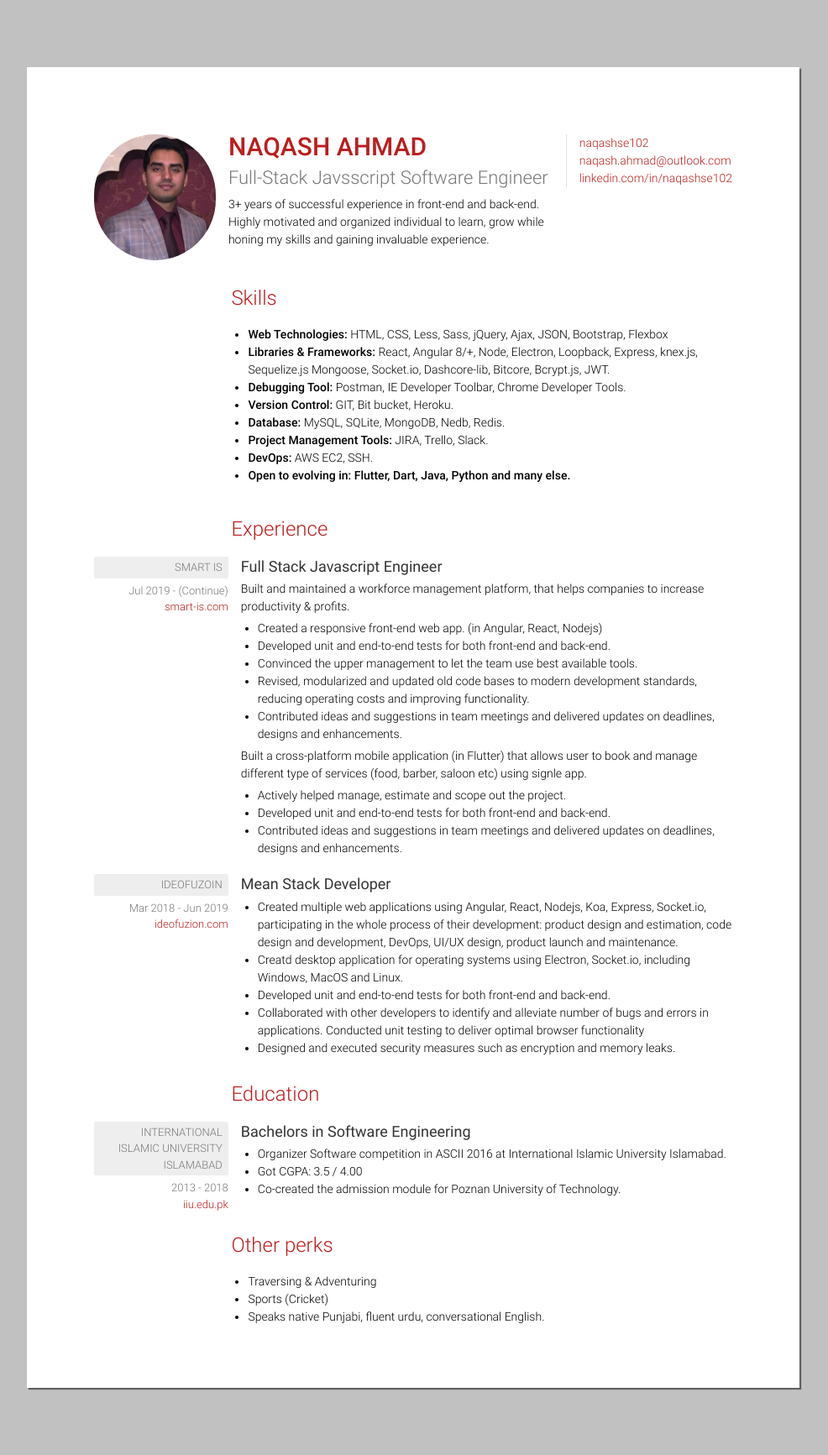
After one commit to naqashse102/portfolio, a PHP site: page /cv.html in a window 1280 px wide. The commit adds this page. Shown: the whole page at 84% size, without its empty margins (148-1134 px from the left). Run offline with PHP 8.4, Linux system fonts and the light colour scheme.

Commit message:
created cv

```diff
--- a/app.js
+++ b/app.js
@@ -5,6 +5,7 @@ var cookieParser = require('cookie-parser');
 var logger = require('morgan');
 var indexRouter = require('./routes/index')
 var portfolioRouter = require('./routes/portfolio');
+var cvRouter = require('./routes/cv');
 
 var app = express();
 
@@ -21,6 +22,7 @@ app.use('/static', express.static(path.join(__dirname, 'public')));
 
 app.use('/', indexRouter);
 app.use('/portfolio', portfolioRouter);
+app.use('/cv', cvRouter);
 
 // catch 404 and forward to error handler
 app.use(function(req, res, next) {
--- /dev/null
+++ b/public/cv.html
@@ -0,0 +1,258 @@
+<!DOCTYPE html>
+<html prefix="og: http://ogp.me/ns# fb: http://ogp.me/ns/fb#">
+
+<head>
+    <meta charset="utf-8">
+    <meta http-equiv="X-UA-Compatible" content="IE=edge,chrome=1">
+    <title>Naqash Ahmad - full-stack Javascript software engineer</title>
+    <meta name="viewport" content="width=device-width">
+
+
+    <link rel="stylesheet" type="text/css" href="/static/stylesheets/main.css">
+    <script type="text/javascript" src="static/javascripts/main.js"></script>
+
+</head>
+
+<body class="cv">
+    <div class="cv-page h-resume">
+        <div class="cv-page-inner">
+            <div class="cv-section cv-header p-contact h-card">
+                <div class="cv-header-avatar cv-header-avatar-circle">
+                    <img src="/static/images/ProfilePhoto.jpg" />
+                </div>
+                <div class="cv-header-text">
+                    <h1 class="cv-header-name p-name">
+                        Naqash Ahmad
+                    </h1>
+                    <h2 class="cv-header-subname p-title">Full-Stack Javsscript Software Engineer</h2>
+                    <div class="cv-header-lead p-note">
+                        3+ years of successful experience in front-end and back-end.<br />
+                        Highly motivated and organized individual to learn, grow while honing my skills and gaining
+                        invaluable experience.<br />
+                        <!-- Eager to contribute to team success through hard work, attention to detail, and excellent organizational skills<br /> -->
+                    </div>
+                </div>
+                <div class="cv-header-meta">
+                    <div class="cv-header-meta-right">
+
+                        <div class="cv-header-meta-row">
+                            <a href="https://naqashse102.herokuapp.com/" rel="me" class="u-url">naqashse102</a>
+                        </div>
+                        <div class="cv-header-meta-row">
+                            <a href="javascript:void(0)" class="u-email"><span>naqash.ahmad@outlook.com</span></a>
+                        </div>
+                        <!-- <div class="cv-header-meta-row">
+              +48 792 290 484
+            </div> -->
+                        <div class="cv-header-meta-row">
+                            <a href="https://pk.linkedin.com/in/naqashse102">linkedin.com/in/naqashse102</a>
+                        </div>
+
+                    </div>
+                </div>
+            </div>
+
+            <div class="cv-section">
+                <h3 class="cv-section-title">Skills</h3>
+                <div class="cv-section-content cv-section-content--indented">
+                    <ul style="margin-top: 0">
+                        <!-- Programming Languages: JavaScript, Typescript, Basics of Java, C++,Basics of Python
+Web Technologies: HTML 4/5, CSS 2/3, Less, Sass, jQuery, Ajax, JSON, Bootstrap, Flexbox
+Libraries & Frameworks: Angular 6/7/8, Node.js, React, React-Native, Electronjs, ,
+Express.js, Loopback, Mongoose, Mongo.js, Socket.io, Dashcore-lib, Bitcore, Bcrypt.js, JWT, Frappe.
+Web Technologies: VS Code, Net beans, Atom, MS Visual Studio, Notepad++ and Sublime Text
+Debugging Tool: Postman, IE Developer Toolbar, Chrome Developer Tools.
+Version Control: GIT, Bit bucket, Heroku
+Database: Oracle 11g/10g, MySQL, MS SQL Server 2008, SQLite, MongoDB, Nedb.
+Database Management Tools: Workbench, Robo3T, MongoDB Compass, Studio3T, SQL Server
+Management Studio
+Project Management Tools: JIRA, Trello, Slack. -->
+                        <li>
+                            <strong>Web Technologies:</strong> HTML, CSS, Less, Sass, jQuery, Ajax, JSON, Bootstrap,
+                            Flexbox
+                        </li>
+                        <li>
+                            <strong>Libraries & Frameworks:</strong> React, Angular 8/+, Node, Electron, Loopback,
+                            Express, knex.js, Sequelize.js
+                            Mongoose, Socket.io, Dashcore-lib, Bitcore, Bcrypt.js, JWT.
+                        </li>
+                        <li>
+                            <strong>Debugging Tool:</strong> Postman, IE Developer Toolbar, Chrome Developer Tools.
+                        </li>
+                        <li>
+                            <strong>Version Control:</strong> GIT, Bit bucket, Heroku.
+                        </li>
+                        <li>
+                            <strong>Database:</strong> MySQL, SQLite, MongoDB, Nedb, Redis.
+                        </li>
+                        <li>
+                            <strong>Project Management Tools:</strong> JIRA, Trello, Slack.
+                        </li>
+                        <li>
+                            <strong>DevOps:</strong> AWS EC2, SSH.
+                        </li>
+                        <li>
+                            <strong>Open to evolving in: Flutter, Dart, Java, Python and many else.</strong>
+                        </li>
+                    </ul>
+                </div>
+            </div>
+
+            <div class="cv-section">
+                <h3 class="cv-section-title">Experience</h3>
+                <div class="cv-section-content">
+                    <div class="cv-timeline">
+                        <div class="cv-timeline-row p-experience h-event">
+                            <div class="cv-timeline-side">
+                                <div class="cv-timeline-company">Smart IS</div>
+                                <div class="cv-timeline-date">Jul 2019 - (Continue)</div>
+                                <a href="https://www.smart-is.com/" target="_blank"
+                                    class="cv-timeline-website">smart-is.com</a>
+                            </div>
+                            <div class="cv-timeline-body p-summary">
+                                <h4 class="cv-timeline-position p-name">
+                                    Full Stack Javascript Engineer
+                                </h4>
+                                <p>
+                                    Built and maintained a workforce management platform,
+                                    that helps companies to increase productivity & profits.
+                                </p>
+                                <ul>
+                                    <li>
+                                        Created a responsive front-end web app. (in Angular, React, Nodejs)
+                                    </li>
+                                    <li>
+                                        Developed unit and end-to-end tests for both front-end and
+                                        back-end.
+                                    </li>
+                                    <li>
+                                        Convinced the upper management to let the team use best available tools.
+                                    </li>
+                                    <li>
+                                        Revised, modularized and updated old code bases to modern development standards,
+                                        reducing operating costs and improving functionality.
+                                    </li>
+                                    <li>
+                                        Contributed ideas and suggestions in team meetings and delivered updates on
+                                        deadlines, designs and enhancements.
+                                    </li>
+                                </ul>
+                                <p>
+                                    Built a cross-platform mobile application (in Flutter) that allows user to
+                                    book and manage different type of services (food, barber, saloon etc) using signle app.
+                                </p>
+                                <ul>
+                                    <li>
+                                        Actively helped manage, estimate and scope out the project.
+                                    </li>
+                                    <li>
+                                        Developed unit and end-to-end tests for both front-end and
+                                        back-end.
+                                    </li>
+                                    <li>
+                                        Contributed ideas and suggestions in team meetings and delivered updates on
+                                        deadlines, designs and enhancements.
+                                    </li>
+                                </ul>
+                            </div>
+                        </div>
+
+                        <div class="cv-timeline-row p-experience h-event">
+                            <div class="cv-timeline-side">
+                                <div class="cv-timeline-company">Ideofuzoin</div>
+                                <div class="cv-timeline-date">Mar 2018 - Jun 2019</div>
+
+                                <a href="https://ideofuzion.com/" target="_blank"
+                                    class="cv-timeline-website">ideofuzion.com</a>
+
+                            </div>
+                            <div class="cv-timeline-body p-summary">
+                                <h4 class="cv-timeline-position p-name">
+                                    Mean Stack Developer
+                                </h4>
+                                <ul>
+                                    <li>
+                                        Created multiple web applications using Angular, React, Nodejs, Koa, Express,
+                                        Socket.io, participating in the whole
+                                        process of their development: product design and estimation,
+                                        code design and development, DevOps, UI/UX design, product
+                                        launch and maintenance.
+                                    </li>
+                                    <li>
+                                        Creatd desktop application for operating systems using Electron, Socket.io,
+                                        including
+                                        Windows, MacOS and Linux.
+                                    </li>
+                                    <li>
+                                        Developed unit and end-to-end tests for both front-end and back-end.
+                                    </li>
+                                    <li>
+                                        Collaborated with other developers to identify and alleviate number of bugs and
+                                        errors in applications. Conducted unit testing to deliver optimal browser
+                                        functionality
+                                    </li>
+                                    <li>
+                                        Designed and executed security measures such as encryption and memory leaks.
+                                    </li>
+                                </ul>
+                            </div>
+                        </div>
+                    </div>
+                </div>
+            </div>
+
+
+            <div class="cv-section">
+                <h3 class="cv-section-title">Education</h3>
+                <div class="cv-section-content">
+                    <div class="cv-timeline">
+                        <div class="cv-timeline-row p-education h-event">
+                            <div class="cv-timeline-side">
+                                <div class="cv-timeline-company">
+                                    International Islamic University Islamabad
+                                </div>
+                                <div class="cv-timeline-date">2013 - 2018</div>
+                                <a href="https://iiu.edu.pk/default.htm" target="_blank"
+                                    class="cv-timeline-website">iiu.edu.pk</a>
+                            </div>
+                            <div class="cv-timeline-body p-summary">
+                                <div class="cv-timeline-position p-name">Bachelors in Software Engineering</div>
+                                <ul>
+                                    <li>
+                                        Organizer Software competition in ASCII 2016 at International Islamic University
+                                        Islamabad. </li>
+                                    <li>
+                                        Got CGPA: 3.5 / 4.00
+                                    </li>
+                                    <li>
+                                        Co-created the admission module for Poznan University of Technology.
+                                    </li>
+                                </ul>
+                            </div>
+                        </div>
+                    </div>
+                </div>
+            </div>
+
+
+            <div class="cv-section">
+                <h3 class="cv-section-title">Other perks</h3>
+                <div class="cv-section-content cv-section-content--indented">
+                    <ul>
+                        <li>
+                            Traversing & Adventuring
+                        </li>
+                        <li>
+                            Sports (Cricket)
+                        </li>
+                        <li>
+                            Speaks native Punjabi, fluent urdu, conversational English.
+                        </li>
+                    </ul>
+                </div>
+            </div>
+        </div>
+    </div>
+</body>
+
+</html>
--- a/public/portfolio/quaestorcoinapp.html
+++ b/public/portfolio/quaestorcoinapp.html
@@ -150,6 +150,7 @@
 
                         <h4>Back-end Server</h4>
                         <ul>
+                            <li>Done Solely</li>
                             <li>Done in ElectronJs</li>
                             <li>Uses Angular to design frontend</li>
                             <li>Backend written in NodeJs</li>
@@ -185,6 +186,9 @@
                             <li><a href="https://www.npmjs.com/package/quaestor"
                                 rel='nofollow' target='_blank'>Questor</a>
                         </li>
+                        <li>
+                            <a href="https://www.npmjs.com/package/bitcore-mnemonic">Bitcore-mnemonic</a>
+                        </li>
 
                         </ul>
 
@@ -201,7 +205,7 @@
 
 
                 <div class="project-images">
-                    <div class="container">
+                    <div class="">
                         <div class="row">
                             <div class="col-xs-12 col-sm-12 col-md-6 col-lg-6 col-xl-6">
                                 <img src="/static/images/questorcoin2.PNG" alt="Questor-Coin">
--- a/public/stylesheets/main.css
+++ b/public/stylesheets/main.css
@@ -3187,6 +3187,9 @@ body.cv {
   border-radius: 2px;
   height: 150px;
 }
+.cv-header-avatar-circle img {
+  border-radius: 75px;
+}
 @media screen and (max-width: 1000px) {
   .cv-page {
     width: auto;
@@ -3222,7 +3225,7 @@ body.cv {
 .cv-header-subname {
   display: block;
   text-transform: none;
-  font-size: 24px;
+  font-size: 22px;
   font-weight: 300;
   margin-bottom: 5px;
   color: #777;
--- a/routes/portfolio.js
+++ b/routes/portfolio.js
@@ -22,4 +22,10 @@ router.get('/quaestorcoinapp', function(req, res, next) {
   res.sendFile('quaestorcoinapp.html', {root: path.join(__dirname, '../public/portfolio') })
 });
 
+/* GET lesfloralies listing. */
+router.get('/quaestorcoin', function(req, res, next) {
+  res.sendFile('quaestorcoin.html', {root: path.join(__dirname, '../public/portfolio') })
+});
+
+
 module.exports = router;
```
Also changed, not shown: public/portfolio.html (+111 -32 lines), public/portfolio/quaestorcoin.html (added, +201 -0 lines), routes/cv.js (added, +10 -0 lines), public/images/quaestorcoinweb1.png (added), public/images/quaestorcoinweb2.png (added), public/images/quaestorcoinweb3.png (added), public/images/quaestorcoinweb4.png (added), public/images/quaestorcoinweb5.png (added), public/images/questorcoinweb.png (added).
